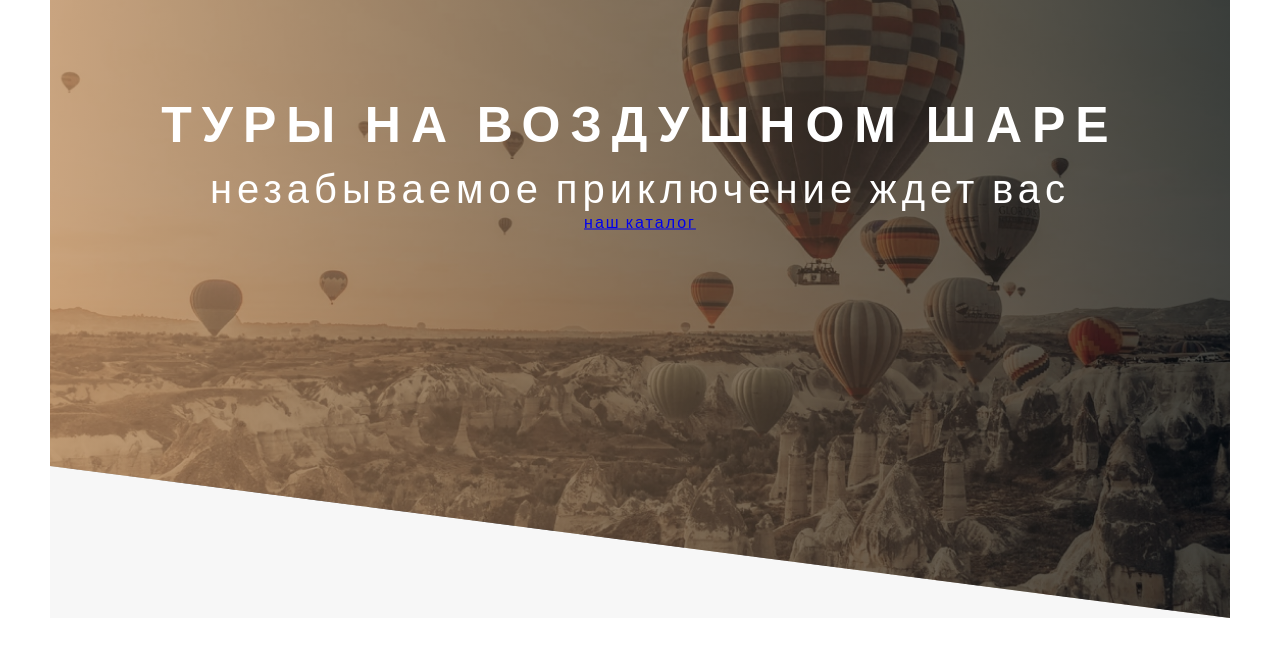
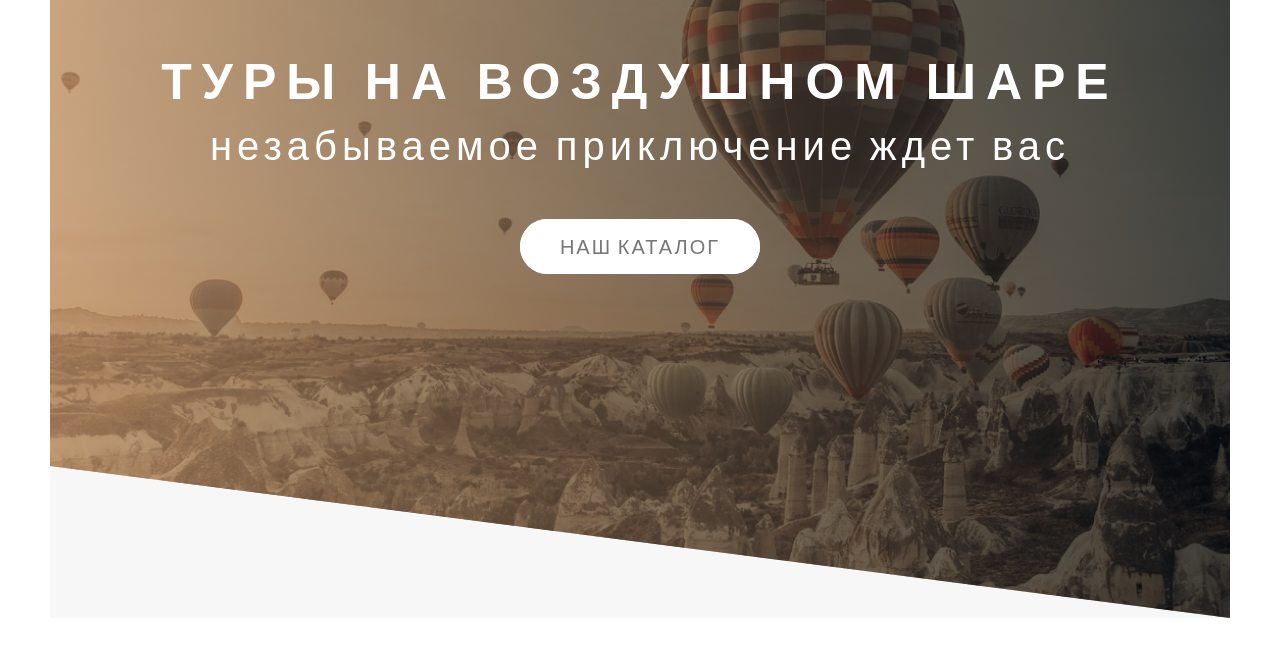
Before and after one commit to Nemefis/baloons, a plain HTML site: page index.html in a window 1280 px wide. Shown: the part 192-848 px from the top of the page. Drawn offline with Linux system fonts and the light colour scheme.

Commit message:
добавил кнопку "наш каталог"

```diff
--- a/index.html
+++ b/index.html
@@ -18,7 +18,7 @@
                     <span class="title-first__main">ТУРЫ НА ВОЗДУШНОМ ШАРЕ</span>
                     <span class="title-first__second">незабываемое приключение ждет вас</span>
                 </h1>
-                <a href="#" class="btn">наш каталог</a>
+                <a href="#" class="btn btn_animated">наш каталог</a>
             </div>
         </header>
     </div>
--- a/sass/main.sass
+++ b/sass/main.sass
@@ -53,6 +53,44 @@ body
         animation-name: rightToLeft
         animation-delay: 0.5s
         animation-duration: 1s
+        backface-visibility: hidden
+        animation-timing-function: ease
+        margin-bottom: 50px
+
+.btn
+    &:link, &:visited
+        text-transform: uppercase
+        text-decoration: none
+        padding: 15px 40px
+        border-radius: 50px
+        color: #777
+        background: white
+        display: inline-block
+        transition: all 0.3s
+        position: relative
+        font-size: 20px
+    &:hover
+        transform: translateY(-4px)
+        &::after
+            opacity: 0
+            transform: scaleX(1.5) scaleY(1.7)
+    &:active
+        transform: translateY(-2px)
+    &::after
+        content: ""
+        background: #fff
+        width: 100%
+        height: 100%
+        border-radius: 50px
+        display: inline-block
+        position: absolute
+        top: 0
+        left: 0
+        z-index: -1
+        transition: all 1s
+    &_animated
+        animation: BtnToUp .5s ease-out .7s
+        animation-fill-mode: backwards
 
 @keyframes leftToRight
     0%
@@ -74,12 +112,10 @@ body
         opacity: 1
         transform: translateX(0px)
 
-// .btn
-//     &:link, &:visited
-//         text-transform: uppercase
-//         text-decoration: none
-//         padding: 15px 40px
-//         border-radius: 50px
-//         color: #777
-//         background: white
-//         display: inline-block
+@keyframes BtnToUp
+    0%
+        opacity: 0
+        transform: translateY(50px)
+    100%
+        opacity: 1
+        transform: translateY(0px)
```
Also changed, not shown: css/main.css, 1 other file.
